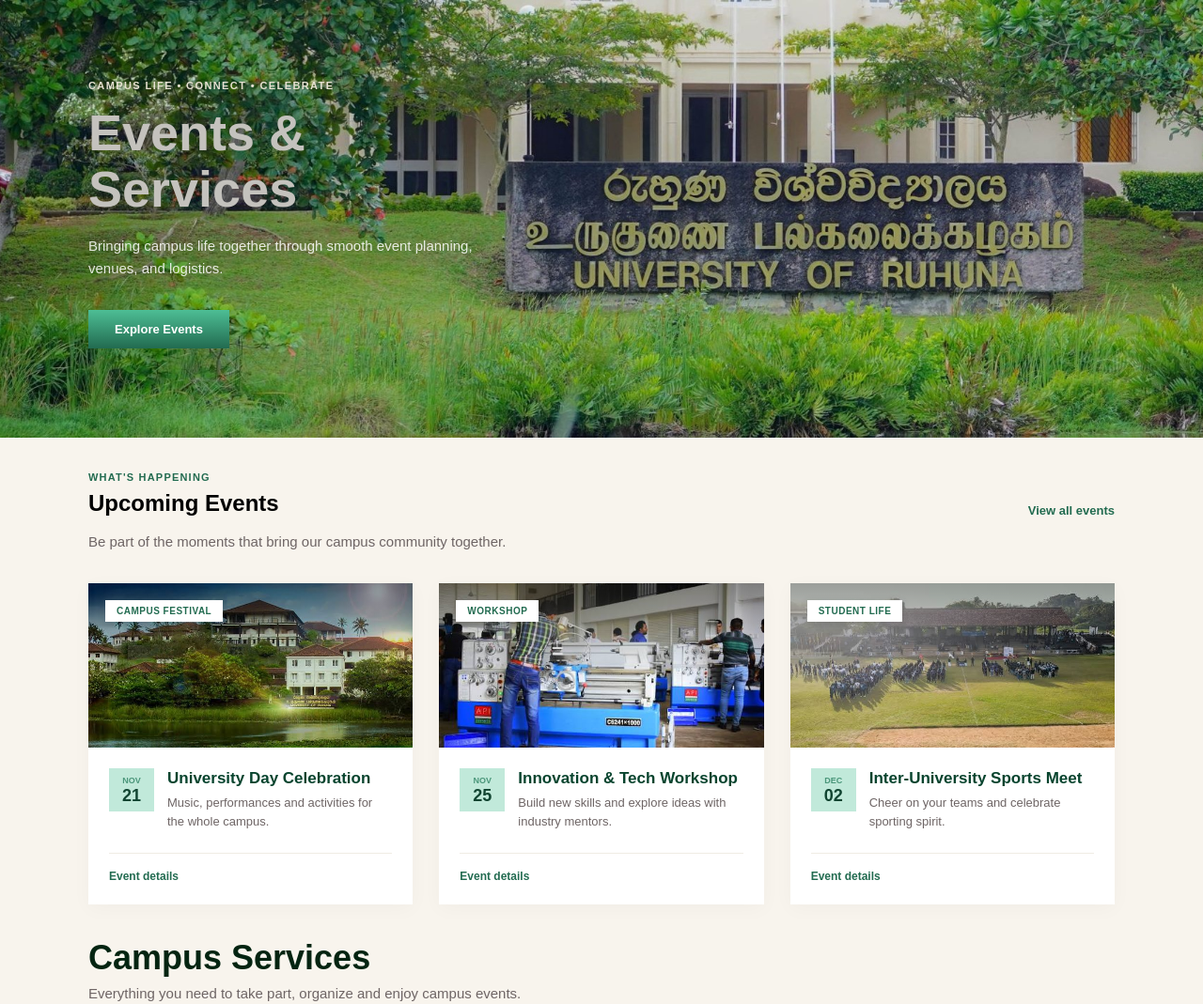
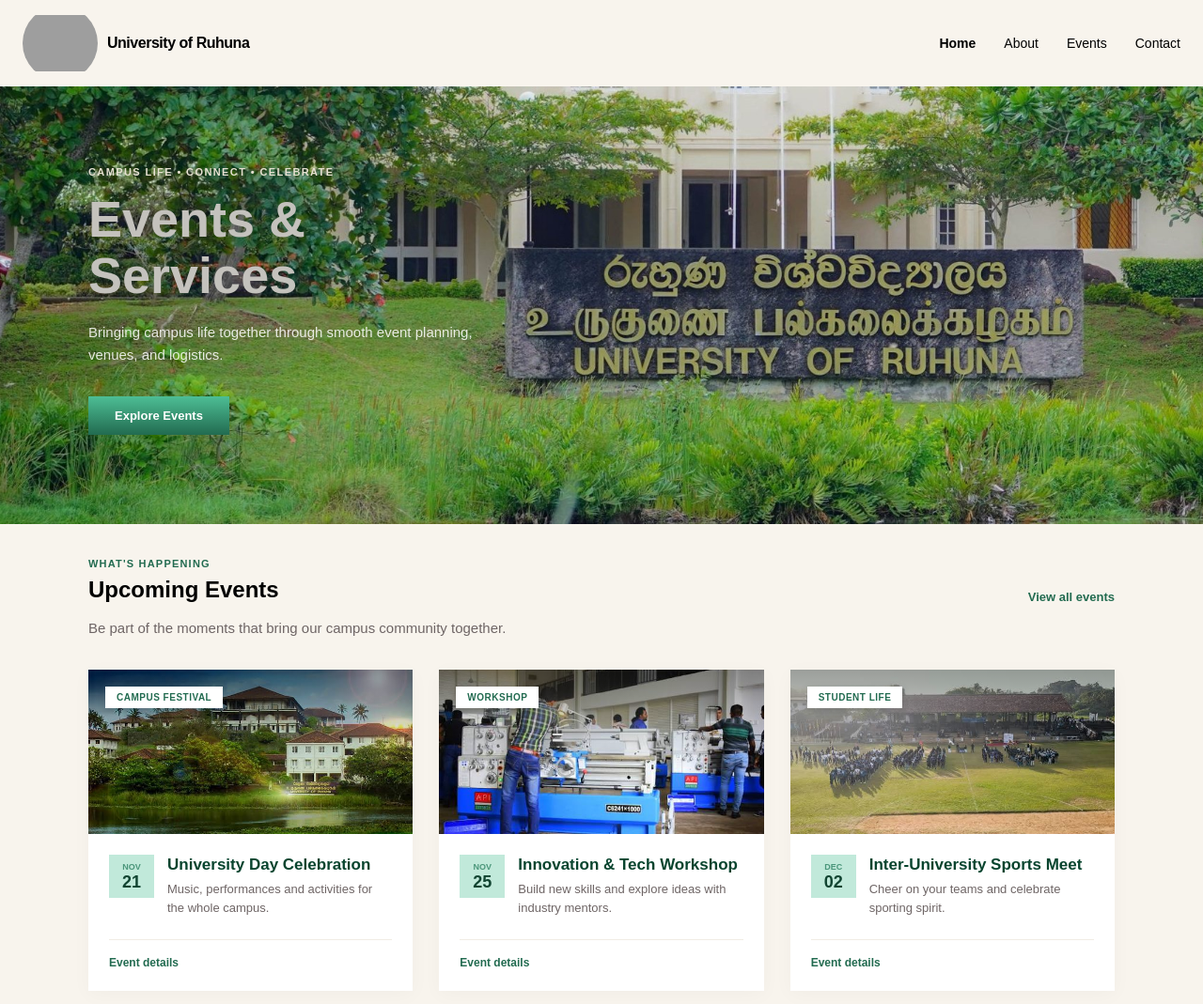
Before and after one commit to AnjeloRodrigo7/UOR_Event_Management_System_group01, a plain HTML site: page eve-service.html in a window 1280 px wide. Shown: the top 1069 px of the page at 94% size. Drawn offline with Linux system fonts and the light colour scheme; grey boxes are pictures that could not be loaded.

Commit message:
add hedder

```diff
--- a/eve-service.html
+++ b/eve-service.html
@@ -8,6 +8,22 @@
     <link href="https://fonts.googleapis.com/css2?family=Inter:wght@400;500;600;700;800&display=swap" rel="stylesheet">
 </head>
 <body>
+  <header class="site-header">
+    <nav class="nav container" aria-label="Main navigation">
+      <a class="brand" href="index.html">
+        <div class="photo-frame">
+          <img src="https://www.ruh.ac.lk/images/2021/01/06/ruhuna.gif" alt="Ruhuna Logo" class="brand-logo-img">
+        </div>University of Ruhuna
+      </a>
+      <div class="nav-links">
+        <a class="active" href="index.html">Home</a>
+        <a href="about.html">About</a>
+        <a href="eve-service.html">Events</a>
+        <a href="contact.html">Contact</a>
+      </div>
+    </nav>
+  </header>
+
     <section class="top">
         <div class="image"></div>
         <div class="content1">
--- a/ser-eve-style.css
+++ b/ser-eve-style.css
@@ -17,6 +17,53 @@ a{
     margin:0 auto;
     padding: 0 24px;
 }
+
+.site-header {
+  background: var(--cream);
+  border-bottom: 1px solid var(--line);
+}
+
+.nav {
+  height: 92px;
+  display: flex;
+  align-items: center;
+  justify-content: space-between;
+}
+
+.brand {
+  color: var(--ink);
+  font-weight: 700;
+  text-decoration: none;
+  letter-spacing: -.03em;
+  display: flex;
+  align-items: center;
+  gap: 10px;
+}
+
+.brand-logo-img {
+  width: 80px;
+  height: 80px;
+  border-radius: 100%;
+  object-fit: contain;
+  display: block;
+}
+
+.nav-links {
+  display: flex;
+  gap: 30px;
+}
+
+.nav-links a, .text-link {
+  color: var(--ink);
+  text-decoration: none;
+  font-size: 14px;
+}
+
+.nav-links a.active, .nav-links a:hover, .text-link:hover {
+  color: var(--green);
+  font-weight: 700;
+}
+
 .top{
     background-color: #5E121D;
     colour: #FFFFFF;
```
Also changed, not shown: contact.html (+1 -1 lines).
